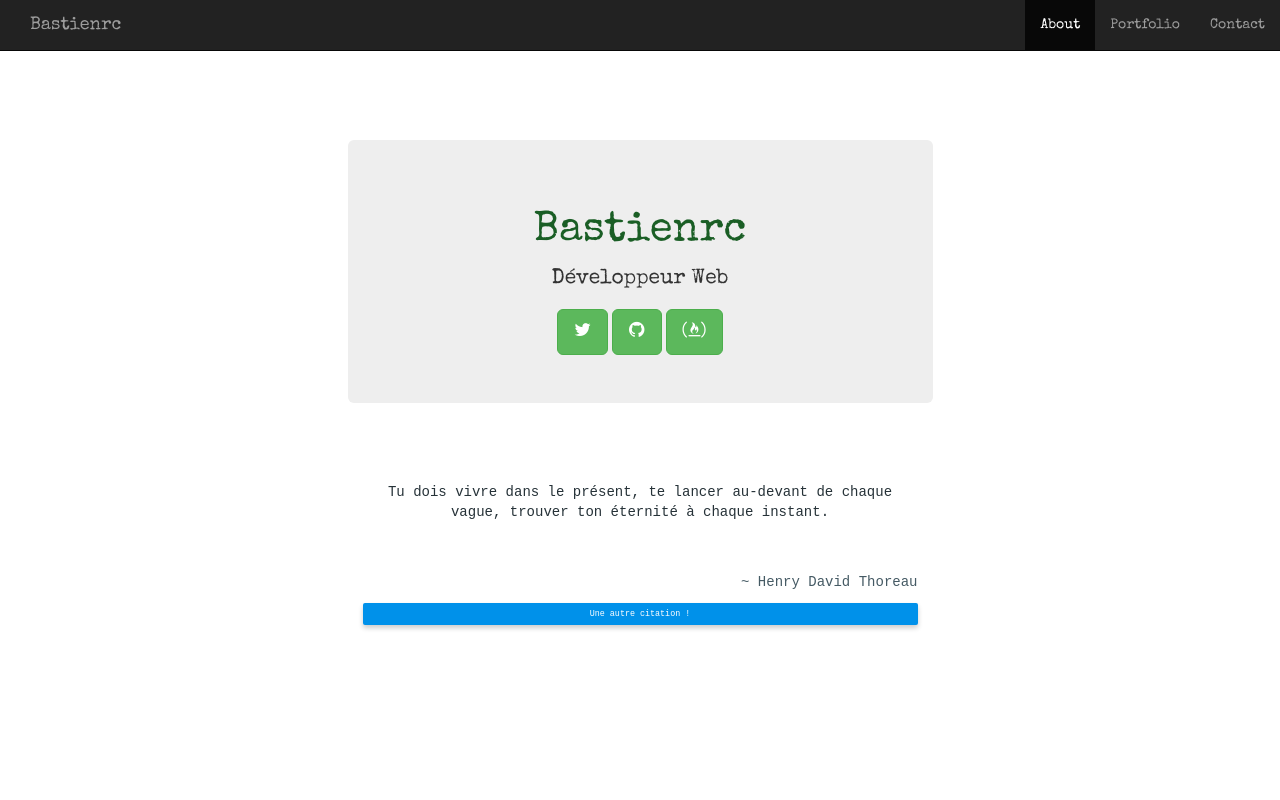
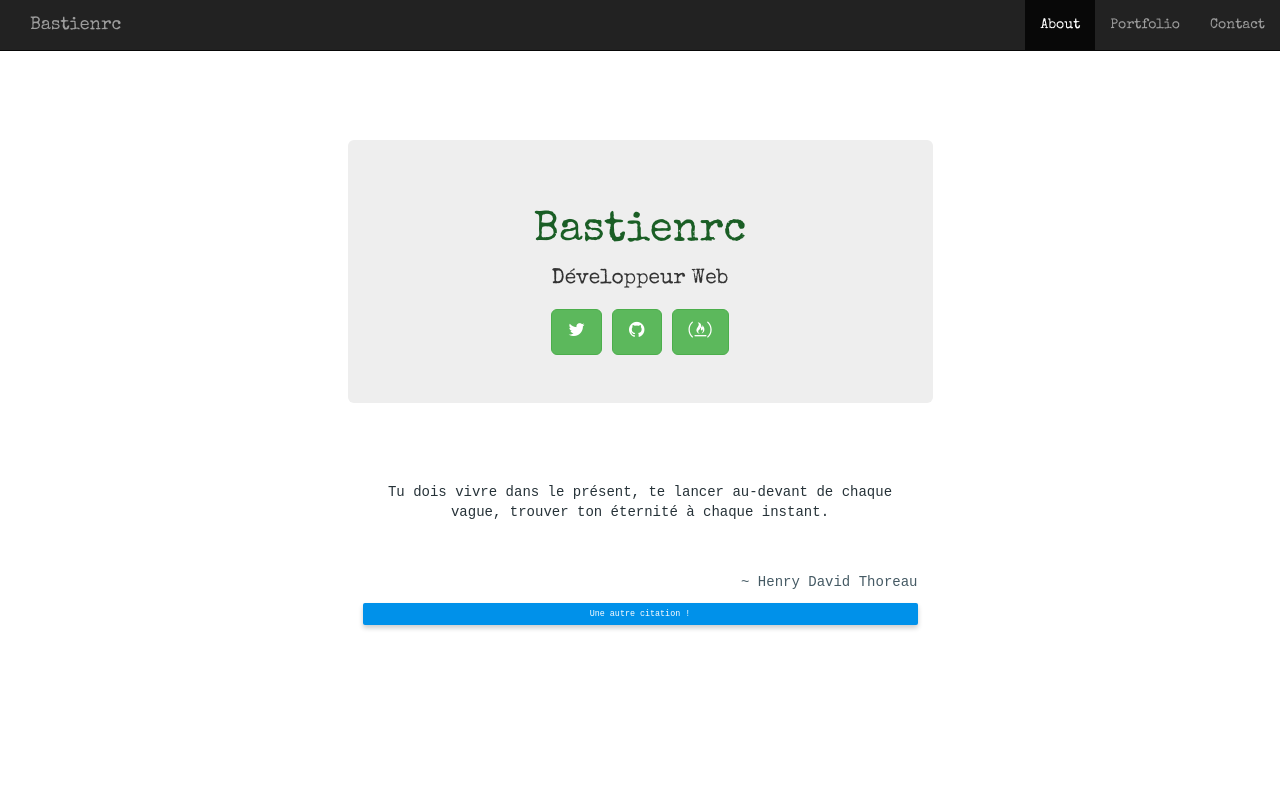
Before and after one commit to csu-anzai/portfolio-1, a React (Create React App) app: page / in a window 1280 px wide. Shown: the top 800 px of the page. Built offline with nearby package versions, Linux system fonts and the light colour scheme.

Commit message:
Correction de l'écart entre les boutons sociaux.

```diff
--- a/package.json
+++ b/package.json
@@ -1,5 +1,5 @@
 {
-  "name": "reactcitations",
+  "name": "bastienrc",
   "version": "1.0.0",
   "description": "",
   "main": "index.js",
--- a/src/index.css
+++ b/src/index.css
@@ -77,3 +77,7 @@ button:active {
   transform: translateY(5px);
   box-shadow: 0 1px 5px rgba(0, 0, 0, 0.4);
 }
+
+.btn {
+  margin: 0 3px;
+}
```
Also changed, not shown: 1 other file (tests, documents, lock files or other folders).
